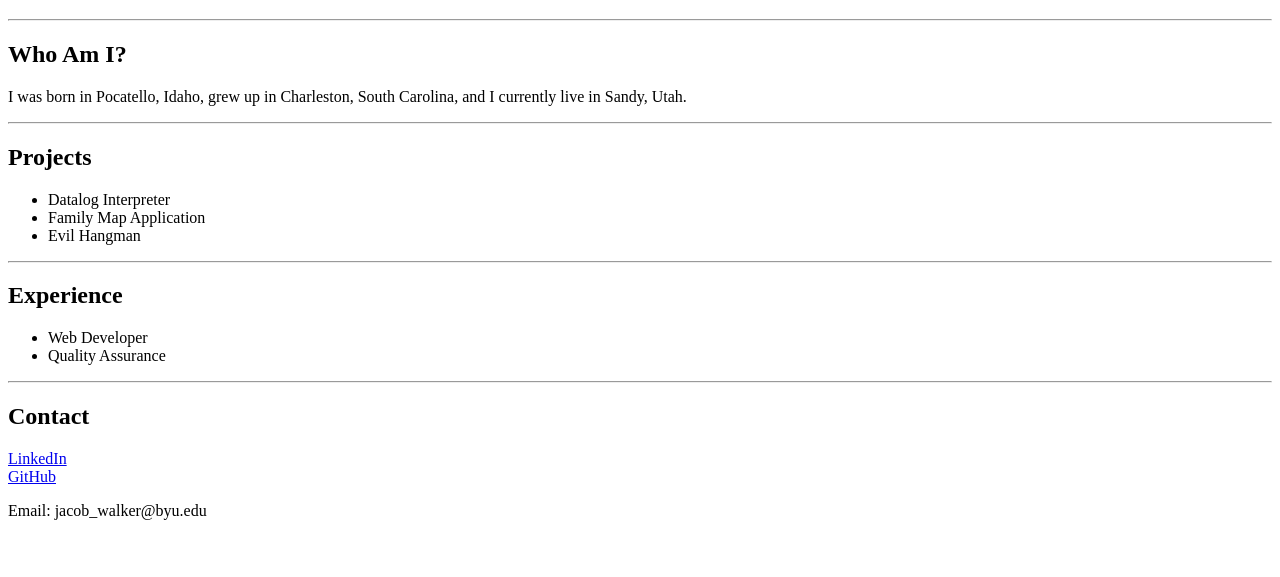
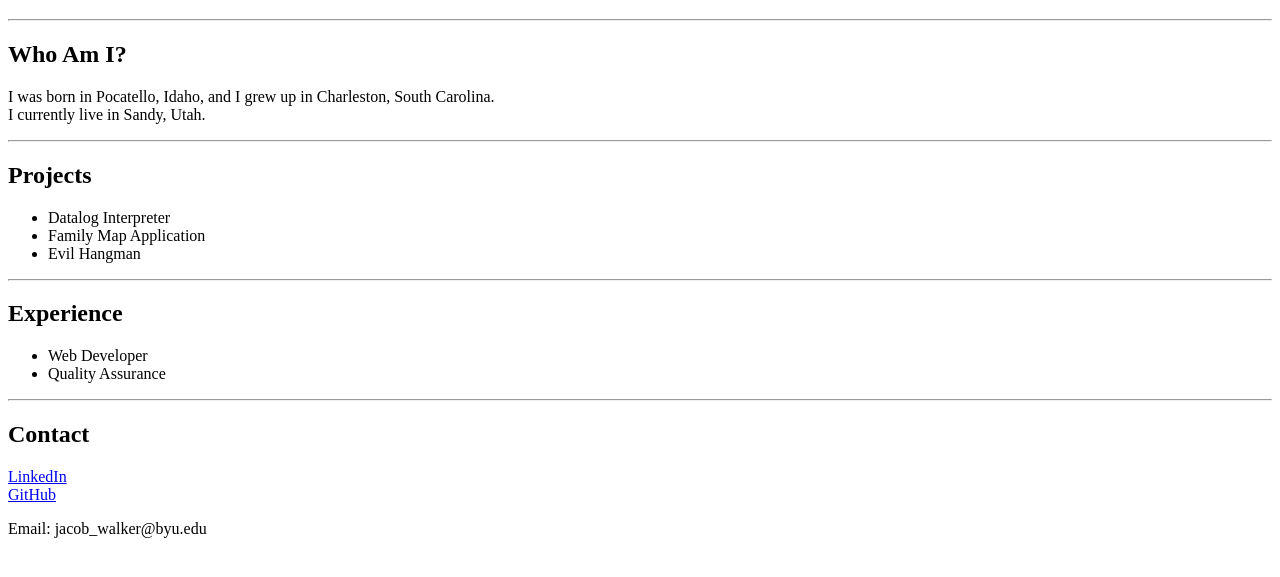
Before and after one commit to jiwalker/portfolio, a plain HTML site: page index.html in a window 1280 px wide. Shown: the part 61-638 px from the top of the page. Drawn offline with Linux system fonts and the light colour scheme.

Commit message:
Second commit

```diff
--- a/index.html
+++ b/index.html
@@ -7,7 +7,8 @@
 		<h1>My Portfolio</h1>
 		<hr>
 		<h2>Who Am I?</h2>
-		<p>I was born in Pocatello, Idaho, grew up in Charleston, South Carolina, and I currently live in Sandy, Utah.</p>
+		<p>I was born in Pocatello, Idaho, and I grew up in Charleston, South Carolina.
+		<br>I currently live in Sandy, Utah.</p>
 		<hr>
 		<h2>Projects</h2>
 		<ul>
```
